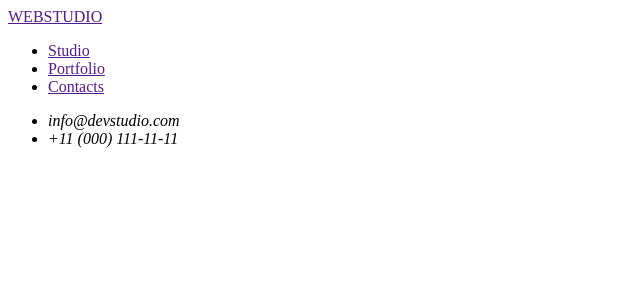
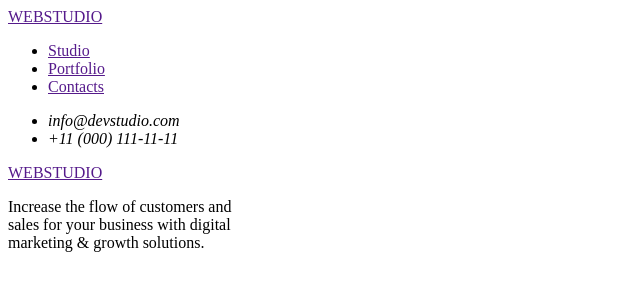
Before and after one commit to MariaReznyk/goit-markup-hw-01, a plain HTML site: page index.html in a window 1280 px wide. Shown: the whole page, without its empty margins (0-640 px from the left). Drawn offline with Linux system fonts and the light colour scheme.

Commit message:
add footer

```diff
--- a/index.html
+++ b/index.html
@@ -26,6 +26,12 @@
 
     <main></main>
 
-    <footer></footer>
+    <footer>
+      <a href="">WEBSTUDIO</a>
+      <p>
+        Increase the flow of customers and<br />sales for your business with
+        digital<br />marketing &#38; growth solutions.
+      </p>
+    </footer>
   </body>
 </html>
```
